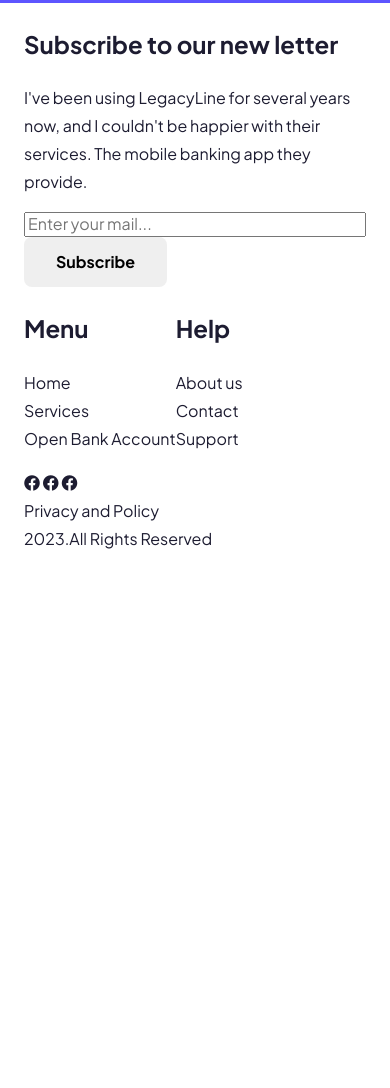
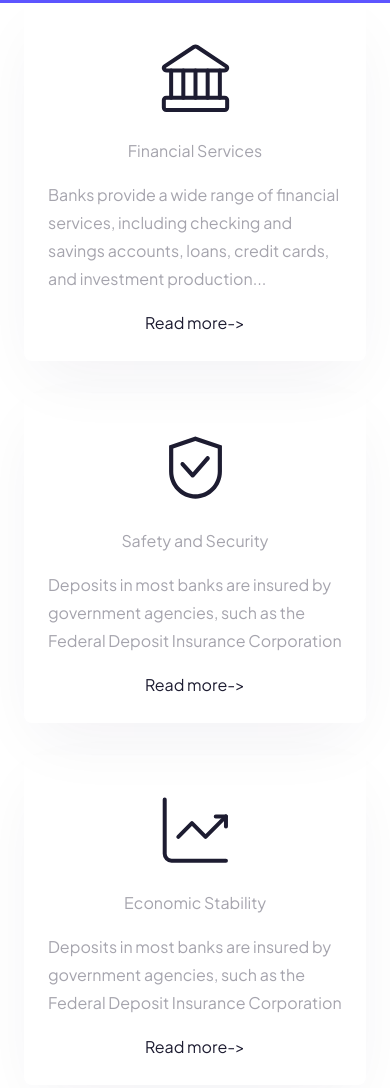
Before and after one commit to sadishaaaa/HTML-CSS-LandingPage, a plain HTML site: page index.html in a window 390 px wide. Shown: the part 1064-2152 px from the top of the page. Before the commit the page ends 1617 px from the top, so only its background shows below. Drawn offline with Linux system fonts and the light colour scheme.

Commit message:
footer,responsive cards of benefits done

```diff
--- a/index.html
+++ b/index.html
@@ -83,6 +83,44 @@
         </div>
       </main>
     </header>
+    <section class="container benefits">
+      <div class="benefits__card-container">
+        <div class="benefits__card">
+          <figure>
+            <img src="./assets/img/financialServices.svg" alt="" />
+          </figure>
+          <span>Financial Services</span>
+          <p>
+            Banks provide a wide range of financial services, including checking
+            and savings accounts, loans, credit cards, and investment
+            production...
+          </p>
+          <span><a href="">Read more-></a></span>
+        </div>
+        <div class="benefits__card">
+          <figure>
+            <img src="./assets/img/Safety.svg" alt="" />
+          </figure>
+          <span>Safety and Security</span>
+          <p>
+            Deposits in most banks are insured by government agencies, such as
+            the Federal Deposit Insurance Corporation
+          </p>
+          <span><a href="">Read more-></a></span>
+        </div>
+        <div class="benefits__card">
+          <figure>
+            <img src="./assets/img/economicStability.svg" alt="" />
+          </figure>
+          <span>Economic Stability</span>
+          <p>
+            Deposits in most banks are insured by government agencies, such as
+            the Federal Deposit Insurance Corporation
+          </p>
+          <span><a href="">Read more-></a></span>
+        </div>
+      </div>
+    </section>
     <footer>
       <div class="container footer">
         <div class="footer__content">
@@ -96,11 +134,10 @@
               type="email"
               name="email"
               placeholder="Enter your mail..."
-              minlength="2"
-              width="2"
               required
+              class="form-control footer__input"
             />
-            <button class="btn">Subscribe</button>
+            <button type="submit" class="btn">Subscribe</button>
           </form>
         </div>
         <div class="footer__links">
@@ -135,10 +172,12 @@
             <a href=""><i class="fa-brands fa-facebook"></i></a>
             <a href=""><i class="fa-brands fa-facebook"></i></a>
           </div>
-          <div class="policy">
-            <a href="">Privacy and Policy</a>
+          <div class="footer__privacy">
+            <div class="policy">
+              <a href="">Privacy and Policy</a>
+            </div>
+            <div class="right-reserved">2023.All Rights Reserved</div>
           </div>
-          <div class="right-reserved">2023.All Rights Reserved</div>
         </div>
       </div>
     </footer>
--- /dev/null
+++ b/styles/sass/partials/_benefits.scss
@@ -0,0 +1,19 @@
+.benefits {
+  &__card {
+    box-shadow: 0px 24px 64px -12px rgba(26, 24, 65, 0.06);
+    border-radius: 8px;
+    padding: 24px;
+    display: flex;
+    flex-direction: column;
+    align-items: center;
+  }
+  &__card-container {
+    display: flex;
+    justify-content: center;
+    flex-direction: column;
+    gap: 2rem;
+    @media screen and (min-width: 768px) {
+      flex-direction: row;
+    }
+  }
+}
--- a/styles/sass/partials/_footer.scss
+++ b/styles/sass/partials/_footer.scss
@@ -2,9 +2,6 @@ footer {
   color: $black;
 }
 .footer {
-  &__last-content {
-    display: flex;
-  }
   &__links {
     display: flex;
   }
@@ -12,6 +9,7 @@ footer {
   &__form {
     display: flex;
     flex-direction: column;
+    gap: 30px;
   }
 }
 .footer_link {
@@ -19,3 +17,18 @@ footer {
   text-align: left;
   padding-left: 0;
 }
+.footer__privacy {
+  display: flex;
+  justify-content: space-between;
+}
+
+.form-control {
+  width: 100%;
+  padding: 1rem 0.5rem;
+  border: none;
+  border-bottom: 1px solid grey;
+
+  &:focus {
+    outline: none;
+  }
+}
--- a/styles/sass/partials/_header.scss
+++ b/styles/sass/partials/_header.scss
@@ -30,6 +30,9 @@ header {
     justify-content: center;
     align-items: center;
     flex-direction: column;
+    @media screen and (min-width: 768px) {
+      flex-direction: row;
+    }
   }
 }
 .last-content img {
--- a/styles/sass/partials/_utils.scss
+++ b/styles/sass/partials/_utils.scss
@@ -11,11 +11,8 @@
     .header__burger-icon {
       display: none;
     }
-    .hero {
-      &__button {
-        flex-direction: column;
-      }
-    }
+
+
   }
   @media screen and (min-width: 1440px) {
     padding: 0;
--- a/styles/sass/style.scss
+++ b/styles/sass/style.scss
@@ -7,4 +7,5 @@
 @import "partials/utils";
 @import "partials/button";
 @import "partials/header";
-@import "partials/footer"
+@import "partials/benefits";
+@import "partials/footer";
```
Also changed, not shown: assets/img/Rectangle 39.png (added), assets/img/Safety.svg (added), assets/img/economicStability.svg (added), assets/img/financialServices.svg (added), styles/style.css, 1 other file.
